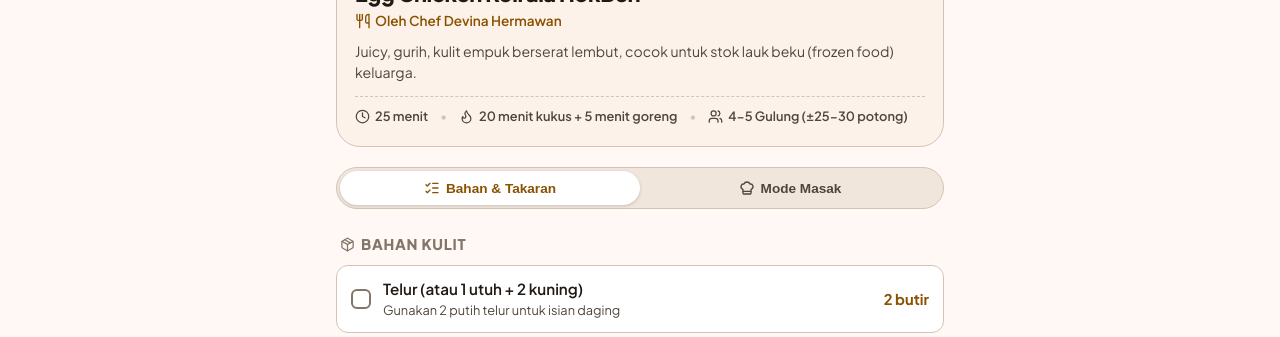
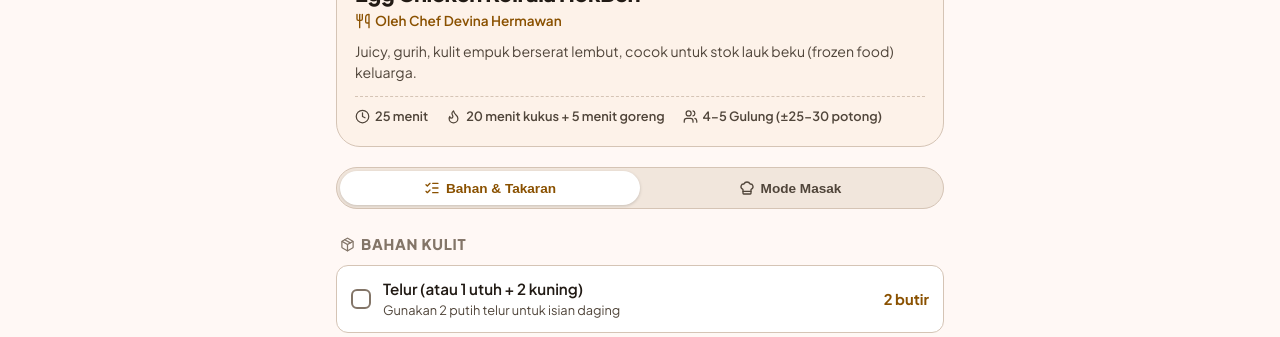
Before and after one commit to RizkiRay/recipe-m3-app, a FastAPI app: page / in a window 1280 px wide. Shown: the part 455-792 px from the top of the page. Run offline with FastAPI, Linux system fonts and the light colour scheme; data comes from the database, SQL or seed files in the repository; some libraries are stand-ins or nearby versions.

Commit message:
style: remove dot dividers and add spacious gap to inline metadata

```diff
--- a/static/css/m3-theme.css
+++ b/static/css/m3-theme.css
@@ -208,7 +208,7 @@ body {
   display: flex;
   align-items: center;
   flex-wrap: wrap;
-  gap: 6px 12px;
+  gap: 12px 18px;
   font-size: 0.8rem;
   color: var(--md-sys-color-on-surface-variant);
   padding-top: 10px;
@@ -224,11 +224,6 @@ body {
 
 .meta-item i {
   color: var(--md-sys-color-primary);
-}
-
-.meta-divider {
-  color: var(--md-sys-color-outline-variant);
-  font-weight: normal;
 }
 
 /* Clean Segmented Control Tabs */
--- a/templates/recipe.html
+++ b/templates/recipe.html
@@ -51,12 +51,10 @@
             <i data-lucide="clock" style="width: 15px; height: 15px;"></i>
             {{ recipe.prep_time }}
           </span>
-          <span class="meta-divider">•</span>
           <span class="meta-item">
             <i data-lucide="flame" style="width: 15px; height: 15px;"></i>
             {{ recipe.cook_time }}
           </span>
-          <span class="meta-divider">•</span>
           <span class="meta-item">
             <i data-lucide="users" style="width: 15px; height: 15px;"></i>
             {{ recipe.servings }}
```
